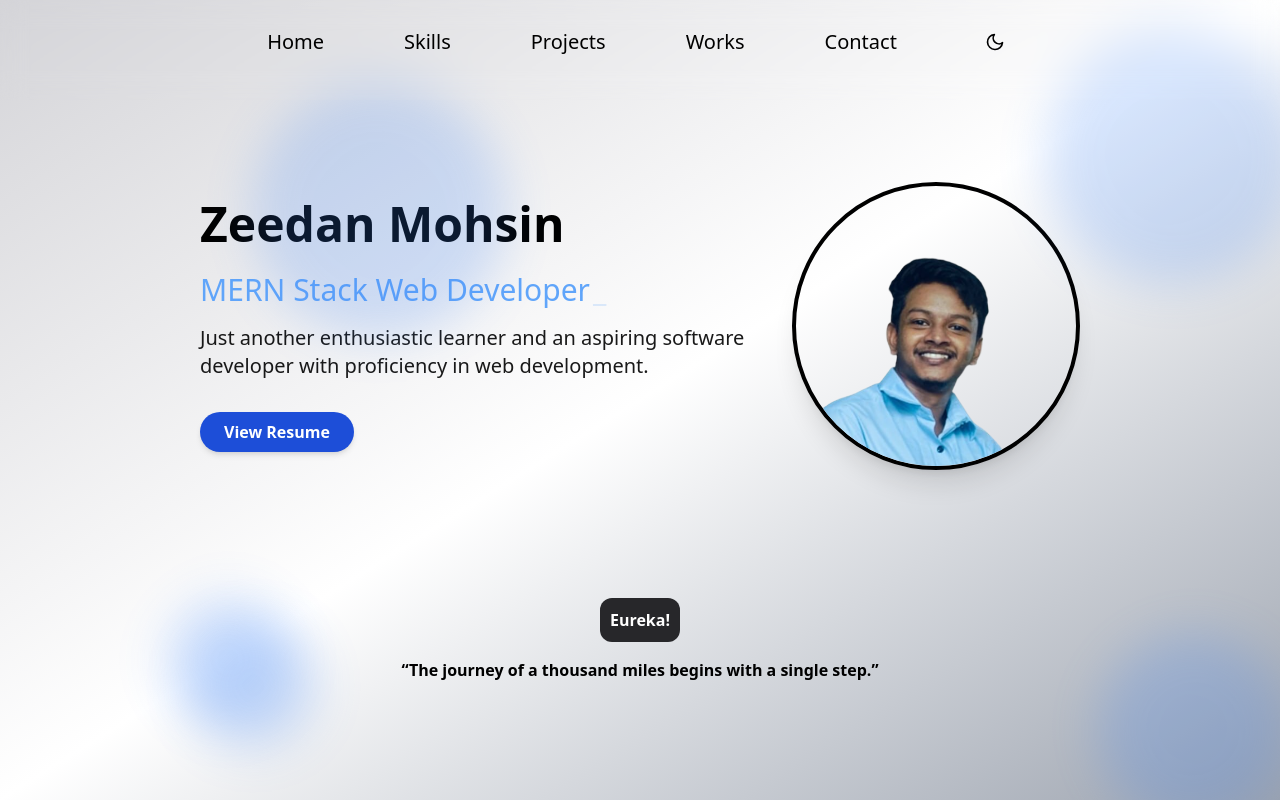
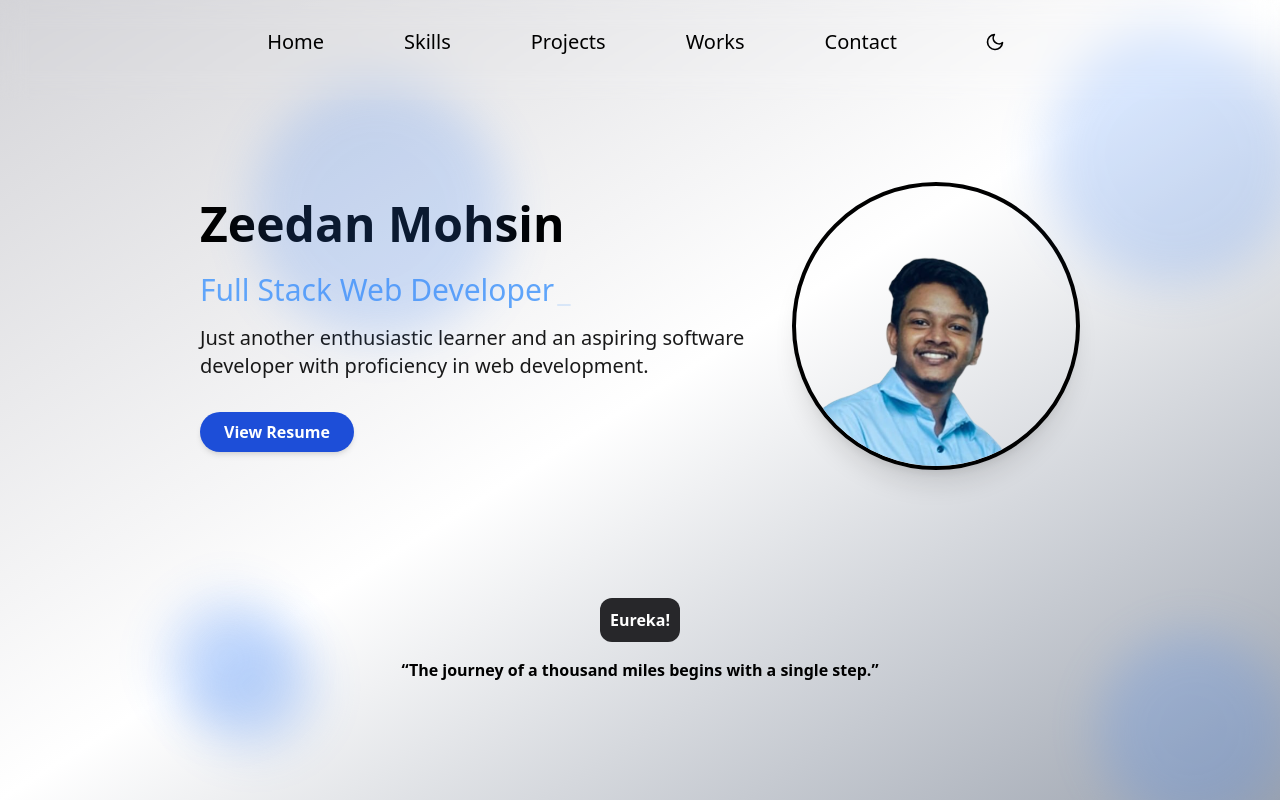
Before and after one commit to Lunatic5578/Portfolio, a React (Vite) app: page / in a window 1280 px wide. Shown: the top 800 px of the page. Built offline with nearby package versions, Linux system fonts and the light colour scheme.

Commit message:
updates4

```diff
--- a/src/components/Home.jsx
+++ b/src/components/Home.jsx
@@ -77,7 +77,7 @@ function Home() {
             <Typewriter
               words={[
                 "Engineer Graduate",
-                "MERN Stack Web Developer",
+                "Full Stack Web Developer",
                 "Java Programmer",
               ]}
               loop
```
